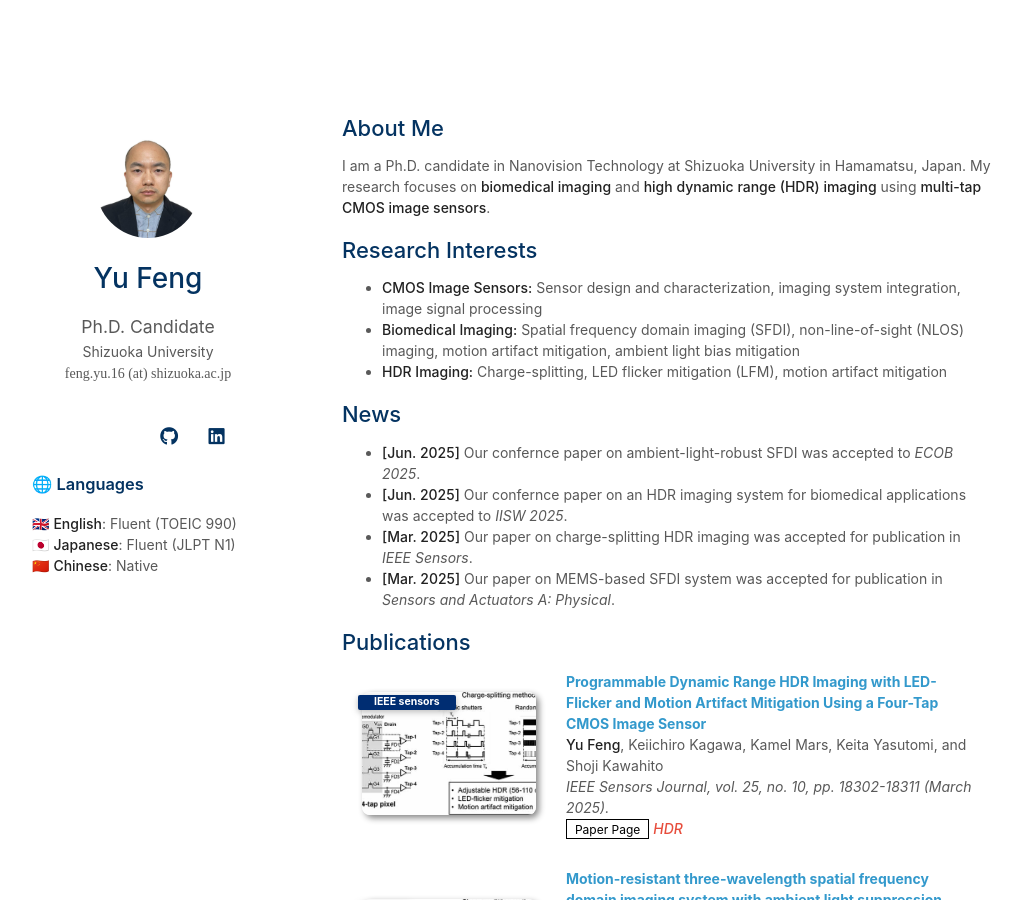
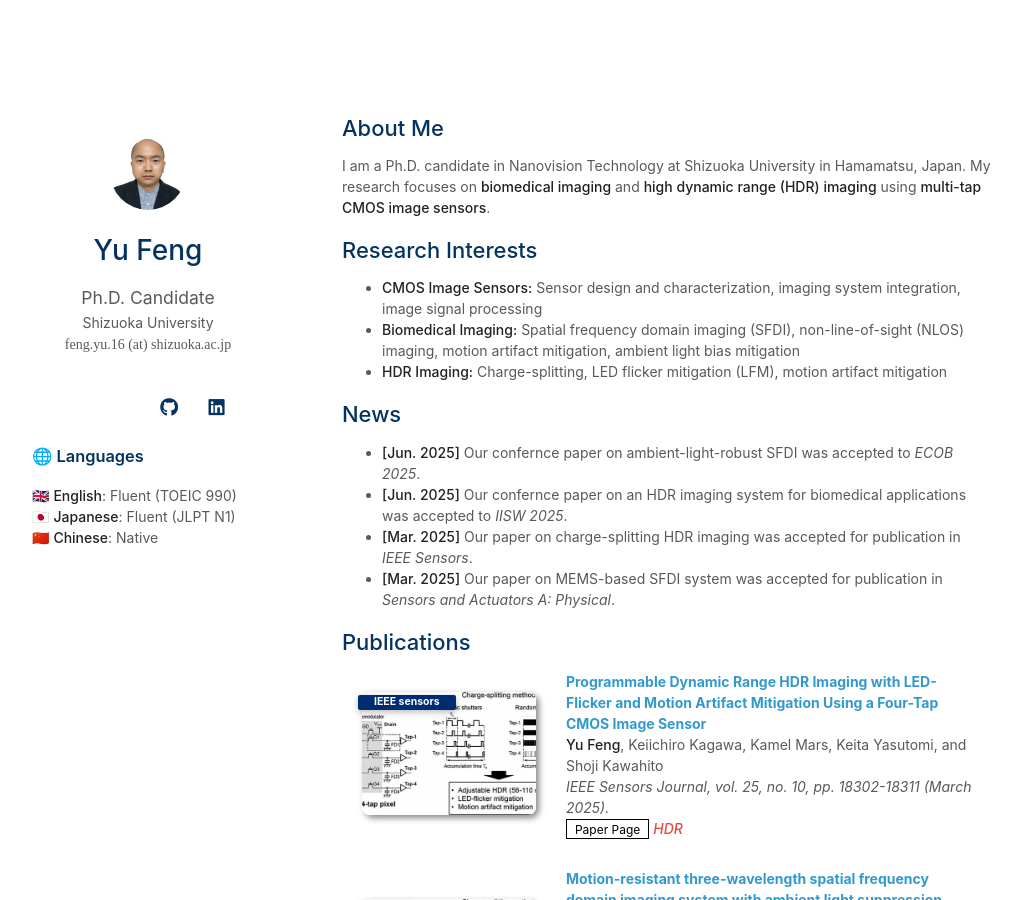
Before and after one commit to y-fen/y-fen.github.io, a Jekyll site: the page built from index.md, in a window 1280 px wide and 900 px high. Shown: the whole window, without its empty margins (128-1149 px from the left). Built offline with Jekyll 4.4.1, drawn with Linux system fonts in a browser that asks for light colours; a style sheet for code colours, icons or effects is not loaded; our own code applies the rules of GitHub Pages for plain Markdown files.

Commit message:
Update _config.yml

```diff
--- a/_config.yml
+++ b/_config.yml
@@ -21,7 +21,7 @@ linkedin: https://www.linkedin.com/in/yu-feng-work/
 
 # Images (e.g., your profile picture and your website's favicon)
 # "favicon" and "favicon_dark" are used for the light and dark modes, respectively.
-avatar: ./assets/img/avatar.jpg
+avatar: ./assets/img/IMG.jpeg
 favicon: ./assets/img/favicon.png
 favicon_dark: ./assets/img/favicon-dark.png
 
```
